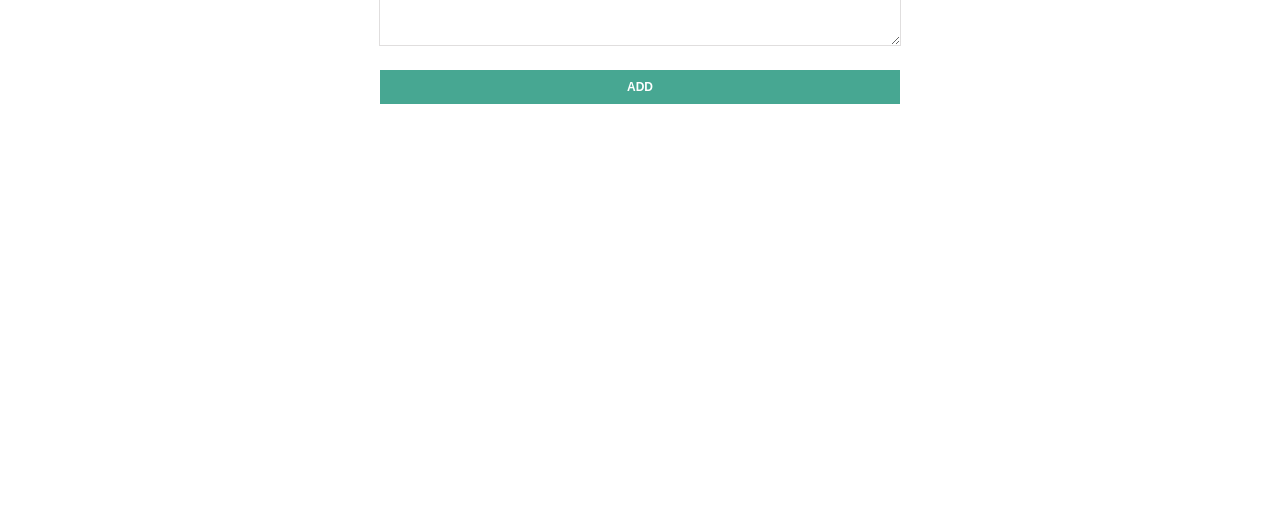
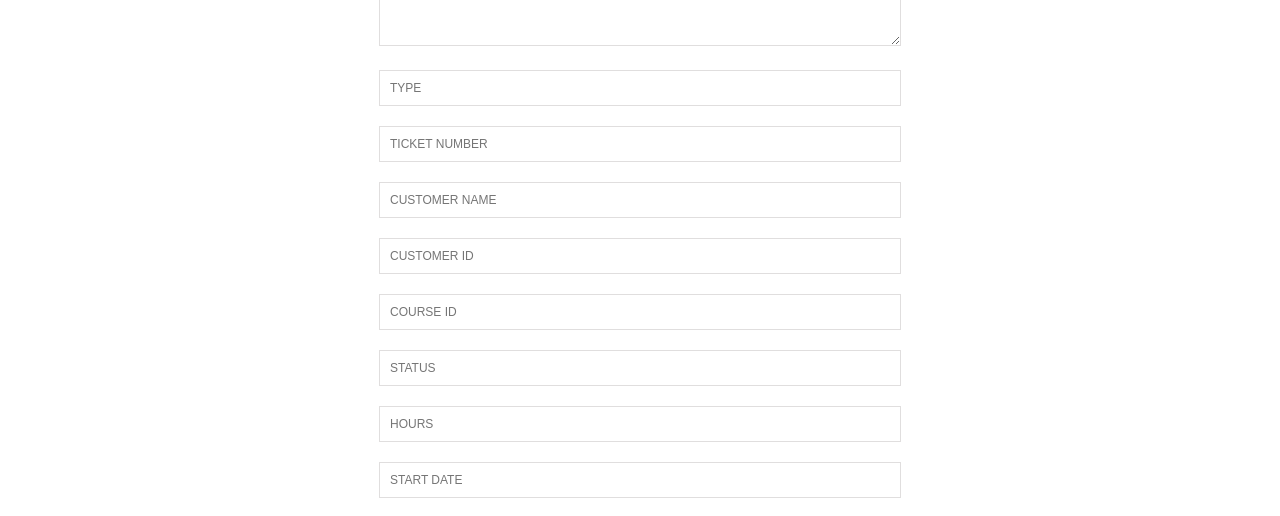
Before and after one commit to SraYusra/RamenDB_v2, a Vue app in the folder client/: page /posts/add in a window 1280 px wide. Shown: the part 400-916 px from the top of the page. Before the commit the page ends 800 px from the top, so only its background shows below. Built offline with nearby package versions, Linux system fonts and the light colour scheme; the HTML template or start-up script is replaced by a standard one.

Commit message:
updated Add Post

```diff
--- a/client/src/components/AddPost.vue
+++ b/client/src/components/AddPost.vue
@@ -2,12 +2,41 @@
   <div class="posts">
     <h1>Add Post</h1>
       <div class="form">
+
         <div>
           <input type="text" name="title" placeholder="TITLE" v-model="title">
         </div>
         <div>
           <textarea rows="15" cols="15" placeholder="DESCRIPTION" v-model="description"></textarea>
         </div>
+        <div>
+          <input type="text" name="type" placeholder="TYPE" v-model="type">
+        </div>
+        <div>
+          <input type="text" name="ticketNum" placeholder="TICKET NUMBER" v-model="title">
+        </div>
+        <div>
+          <input type="text" name="type" placeholder="CUSTOMER NAME" v-model="customerName">
+        </div>
+        <div>
+          <input type="text" name="type" placeholder="CUSTOMER ID" v-model="customerID">
+        </div>
+        <div>
+          <input type="text" name="type" placeholder="COURSE ID" v-model="courseID">
+        </div>
+        <div>
+          <input type="text" name="type" placeholder="STATUS" v-model="status">
+        </div>
+        <div>
+          <input type="text" name="type" placeholder="HOURS" v-model="hours">
+        </div>
+        <div>
+          <input type="text" name="type" placeholder="START DATE" v-model="startDate">
+        </div>
+        <div>
+          <input type="text" name="endDate" placeholder="END DATE" v-model="endDate">
+        </div>
+
         <div>
           <button class="app_post_btn" @click="addPost">Add</button>
         </div>
@@ -21,6 +50,15 @@ export default {
   name: 'addpost',
   data () {
     return {
+      ticketNum: '',
+      type: '',
+      customerName: '',
+      customerID: '',
+      courseID: '',
+      status: '',
+      hours: '',
+      startDate: '',
+      endDate: '',
       title: '',
       description: ''
     }
```
Also changed, not shown: 2 other files (tests, documents, lock files or other folders).
